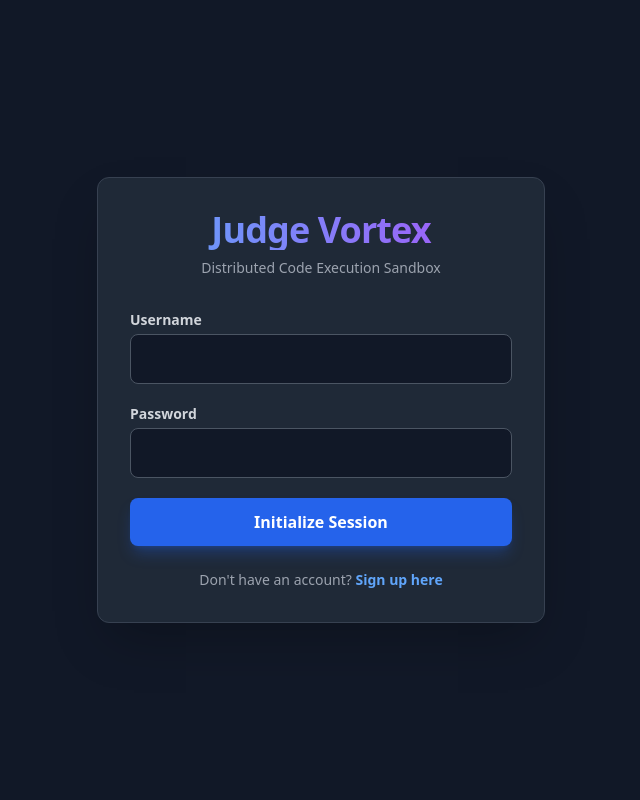
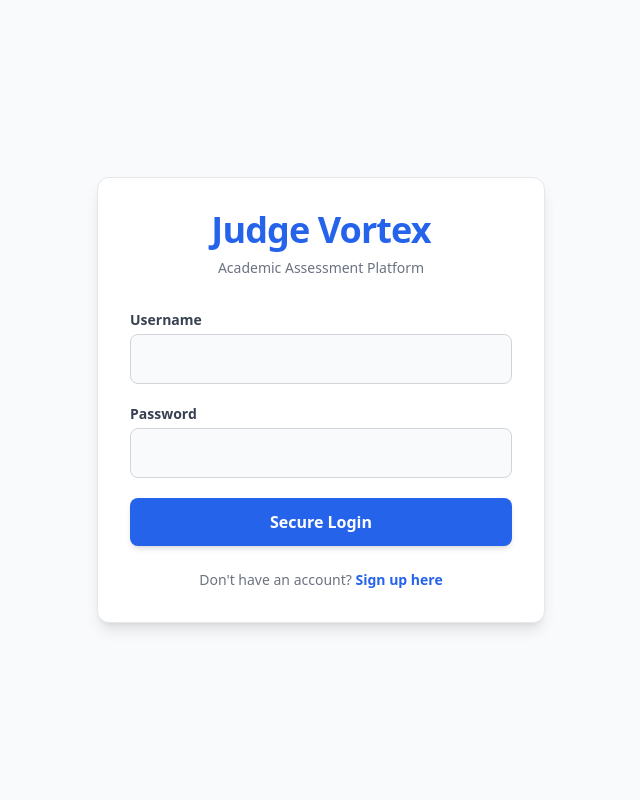
Before and after one commit to Nava-deep/judge_vortex, a Django app: page /login/ in a window 1280 px wide. Shown: the whole page, without its empty margins (319-959 px from the left). Run offline with Django 5.2, Linux system fonts and the light colour scheme; some libraries are stand-ins or nearby versions.

Commit message:
Updated the login and registration files

```diff
--- a/templates/login.html
+++ b/templates/login.html
@@ -2,9 +2,13 @@
 <html lang="en">
 <head>
     <script>
-        // THE BOUNCER: If you have a token, go straight to the workspace!
+        // THE BOUNCER: Route based on role
         if (localStorage.getItem('vortex_token')) {
-            window.location.href = "{% url 'workspace_page' %}";
+            if (localStorage.getItem('vortex_is_teacher') === 'true') {
+                window.location.href = "/teacher-dashboard/";
+            } else {
+                window.location.href = "/workspace/";
+            }
         }
     </script>
     <meta charset="UTF-8">
@@ -12,32 +16,32 @@
     <title>Judge Vortex | Login</title>
     <script src="https://cdn.tailwindcss.com"></script>
 </head>
-<body class="bg-gray-900 text-white h-screen flex items-center justify-center font-sans">
+<body class="bg-gray-50 text-gray-900 h-screen flex items-center justify-center font-sans">
 
-    <div class="bg-gray-800 p-8 rounded-xl shadow-2xl w-full max-w-md border border-gray-700">
+    <div class="bg-white p-8 rounded-xl shadow-lg w-full max-w-md border border-gray-200">
         <div class="text-center mb-8">
-            <h1 class="text-4xl font-black text-transparent bg-clip-text bg-gradient-to-r from-blue-400 to-purple-500 tracking-tight">Judge Vortex</h1>
-            <p class="text-gray-400 mt-2 text-sm">Distributed Code Execution Sandbox</p>
+            <h1 class="text-4xl font-black text-blue-600 tracking-tight">Judge Vortex</h1>
+            <p class="text-gray-500 mt-2 text-sm">Academic Assessment Platform</p>
         </div>
 
         <form id="loginForm" class="space-y-5">
             <div>
-                <label class="block text-sm font-semibold text-gray-300 mb-1">Username</label>
-                <input type="text" id="username" class="w-full p-3 bg-gray-900 rounded-lg border border-gray-600 focus:outline-none focus:border-blue-500 focus:ring-1 focus:ring-blue-500 transition" required>
+                <label class="block text-sm font-semibold text-gray-700 mb-1">Username</label>
+                <input type="text" id="username" class="w-full p-3 bg-gray-50 rounded-lg border border-gray-300 focus:outline-none focus:border-blue-500 focus:ring-1 focus:ring-blue-500 transition" required>
             </div>
             <div>
-                <label class="block text-sm font-semibold text-gray-300 mb-1">Password</label>
-                <input type="password" id="password" class="w-full p-3 bg-gray-900 rounded-lg border border-gray-600 focus:outline-none focus:border-blue-500 focus:ring-1 focus:ring-blue-500 transition" required>
+                <label class="block text-sm font-semibold text-gray-700 mb-1">Password</label>
+                <input type="password" id="password" class="w-full p-3 bg-gray-50 rounded-lg border border-gray-300 focus:outline-none focus:border-blue-500 focus:ring-1 focus:ring-blue-500 transition" required>
             </div>
-            <div id="errorMsg" class="text-red-400 text-sm hidden bg-red-900/30 p-2 rounded border border-red-800 text-center">
+            <div id="errorMsg" class="text-red-600 text-sm hidden bg-red-50 p-2 rounded border border-red-200 text-center">
                 Invalid credentials or server offline.
             </div>
-            <button type="submit" class="w-full bg-blue-600 hover:bg-blue-500 p-3 rounded-lg font-bold transition duration-200 shadow-lg shadow-blue-600/30">
-                Initialize Session
+            <button type="submit" class="w-full bg-blue-600 hover:bg-blue-700 text-white p-3 rounded-lg font-bold transition duration-200 shadow-md">
+                Secure Login
             </button>
         </form>
-        <p class="mt-6 text-center text-sm text-gray-400">
-            Don't have an account? <a href="/register/" class="text-blue-400 hover:text-blue-300 font-bold transition">Sign up here</a>
+        <p class="mt-6 text-center text-sm text-gray-500">
+            Don't have an account? <a href="/register/" class="text-blue-600 hover:text-blue-500 font-bold transition">Sign up here</a>
         </p>
     </div>
 
@@ -58,10 +62,17 @@
                 const data = await response.json();
 
                 if (response.ok) {
+                    // Save auth data and role
                     localStorage.setItem('vortex_token', data.token);
                     localStorage.setItem('vortex_user_id', data.user_id);
-                    localStorage.setItem('vortex_theme', data.theme);
-                    window.location.href = '/workspace/';
+                    localStorage.setItem('vortex_is_teacher', data.is_teacher); // Store the role!
+
+                    // Route based on role
+                    if (data.is_teacher) {
+                        window.location.href = '/teacher-dashboard/';
+                    } else {
+                        window.location.href = '/workspace/';
+                    }
                 } else {
                     errorMsg.classList.remove('hidden');
                 }
```
Also changed, not shown: templates/register.html (+38 -18 lines).
